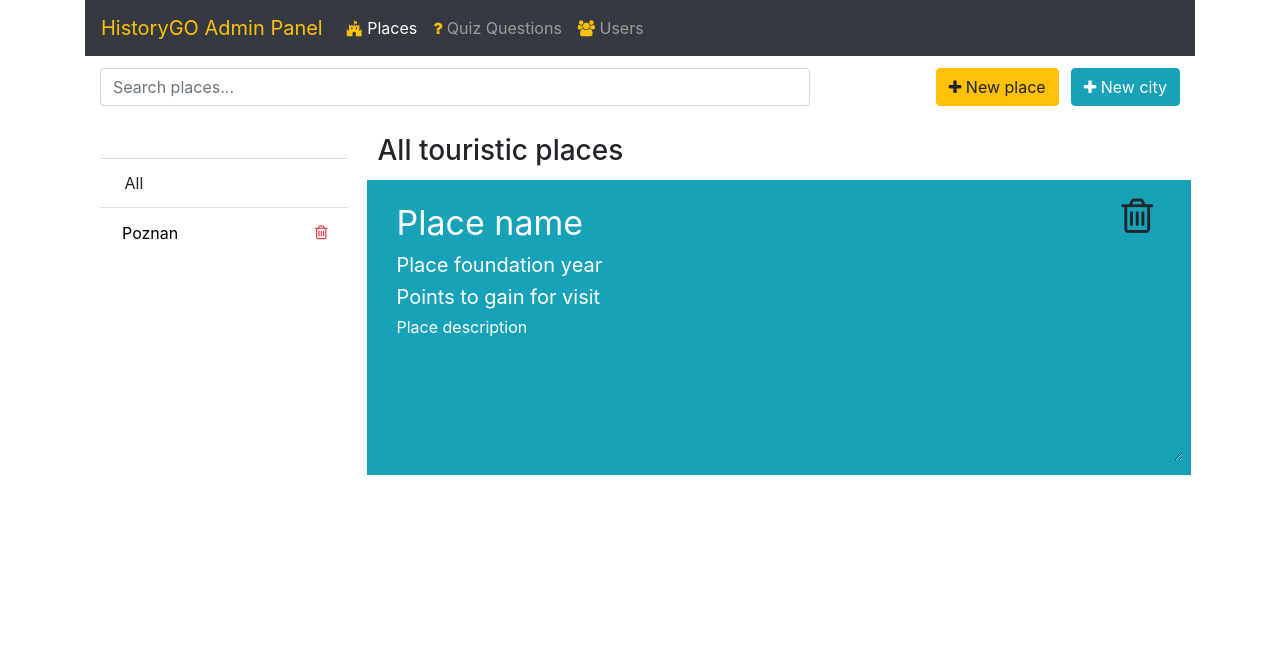
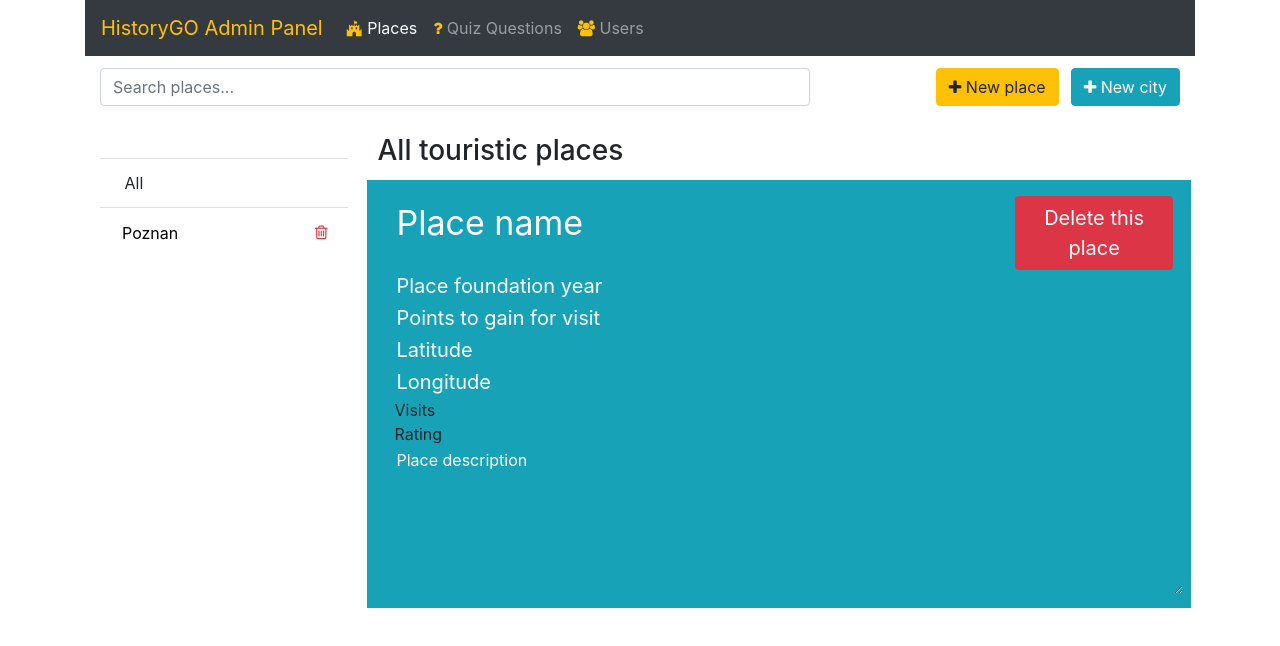
Before and after one commit to seul88/historygo-client, an Angular app in the folder client/: page / in a window 1280 px wide. Shown: the top 646 px of the page. Built offline with nearby package versions, Linux system fonts and the light colour scheme.

Commit message:
Finish of place form

```diff
--- a/client/src/app/places/places.component.html
+++ b/client/src/app/places/places.component.html
@@ -85,10 +85,11 @@
                               placeholder="Place name"
                               name="name"
                               class="input-label-lg bg-info"
-                              maxlength="20" style="width: 80%; border:none; font-size: 34px;"
+                              maxlength="20" style="width: 70%; border:none; font-size: 34px;"
                               />
                                 <!--  <a (click)="deletePlace(place)" class="text-danger"> -->
-                              <i class="fa fa-trash-o" style="float:right; font-size:40px; margin-right:30px; "></i>
+                             <button type="button" class="btn btn-danger"  style="float:right; font-size:20px; margin-right:10px; width: 20%;" >Delete this place</button>
+
 
 
                               <input type="number"
@@ -106,6 +107,25 @@
                               class="input-label-lg bg-info"
                               maxlength="20" style="width: 80%; border:none; font-size: 20px;"
                               />
+
+                              <input type="number"
+                              placeholder="Latitude"
+                              name="latitude"
+                              class="input-label-lg bg-info"
+                              maxlength="20" style="width: 80%; border:none; font-size: 20px;"
+                              />
+
+                              <input type="number"
+                              placeholder="Longitude"
+                              name="longitude"
+                              class="input-label-lg bg-info"
+                              maxlength="20" style="width: 80%; border:none; font-size: 20px;"
+                              />
+
+                              <br>
+                              Visits<br>
+                              Rating<br>
+
 
                               <textarea class="input-label bg-info"
                               placeholder="Place description"
```
